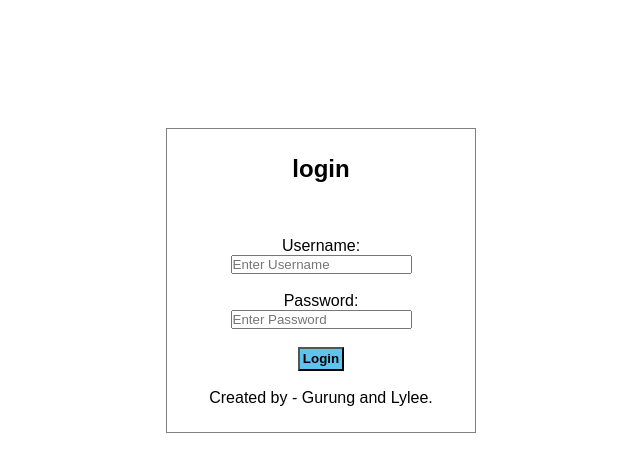
After one commit to lylee76/bleh-, a PHP site: the page made by features/Admin/login.php in a window 1280 px wide. The commit adds this page. Shown: the top 472 px of the page, without its empty margins (319-959 px from the left). Run offline with PHP 8.4, Linux system fonts and the light colour scheme.

Commit message:
login completed

```diff
--- a/features/Admin/style.css
+++ b/features/Admin/admin.css
@@ -127,3 +127,12 @@ padding:2% 0;
     background-color: black;
     color: whitesmoke;
 }
+
+/*css for login*/
+.login{
+    border: 1px solid grey;
+    width: 20%;
+    margin:10% auto;
+    padding:2%;
+
+}
--- /dev/null
+++ b/features/Admin/login.php
@@ -0,0 +1,92 @@
+<?php
+include('../config/constants.php');
+?>
+
+<!DOCTYPE html>
+<html lang="en">
+<head>
+    <meta charset="UTF-8">
+    <meta name="viewport" content="width=device-width, initial-scale=1.0">
+    <title>Admin login</title>
+    <link rel="stylesheet"  href="admin.css">
+</head>
+<body>
+    <div class="login">
+        <h2 class="text-center">login</h2>
+        <br>
+
+        <?php
+        if(isset($_SESSION['login']))
+        {
+            echo $_SESSION['login'];//displaying session message
+            unset($_SESSION['login']);//removing session messages
+        }
+
+        if(isset($_SESSION['no-login-message']))
+        {
+            echo $_SESSION['no-login-message'];//displaying session message
+            unset($_SESSION['no-login-message']);//removing session messages
+        }
+        ?>
+        <br><br>
+
+        <!-- login form starts here -->
+        <form action="" method="post" class="text-center">
+            Username:
+            <input type="text" name="username" placeholder="Enter Username">
+            <br><br>
+            Password:
+            <input type="password" name="password" placeholder="Enter Password">
+            <br><br>
+            <input type="submit" value="Login" class="btn-primary">
+        </form>
+        <br>
+
+        <p class="text-center">Created by - Gurung and Lylee.</p>
+
+        <!-- login form ends here -->
+
+    </div>
+
+</body>
+</html>
+
+<?php
+
+//check whether the submit button is clicked or not
+
+if(isset($_POST['username']) && isset($_POST['password']))
+{
+    $username = $_POST['username'];
+    $password = md5($_POST['password']);
+
+    //sql query to check the username and password
+    $sql = "SELECT * FROM tbl_admin WHERE username='$username' AND password='$password'";
+
+    //execute the query
+    $res = mysqli_query($conn, $sql);
+
+    //count rows to check whether the user exists or not
+    $count = mysqli_num_rows($res);
+
+    if($count==1)
+    {
+        //user available and login success
+        $_SESSION['login'] = "<div class = 'success'>Login Successful.</div>";
+        $_SESSION['user'] = $username;//to check the user is logged in or not and logout will unset it.
+        //redirect to home page
+        header('location:'.SITEURL.'admin/index.php');
+    }
+    else
+    {
+        //user not available or login failed
+        $_SESSION['login'] = "<div class = 'error text-center'>Username or Password did not match.</div>";
+        //redirect to home page
+        header('location:'.SITEURL.'admin/login.php');
+
+    }
+
+
+}
+
+?>
```
Also changed, not shown: features/Admin/index.php (+9 -0 lines), features/Admin/logout.php (added, +12 -0 lines), features/Admin/partials/header.php (+7 -2 lines), features/Admin/partials/login-check.php (added, +13 -0 lines).
